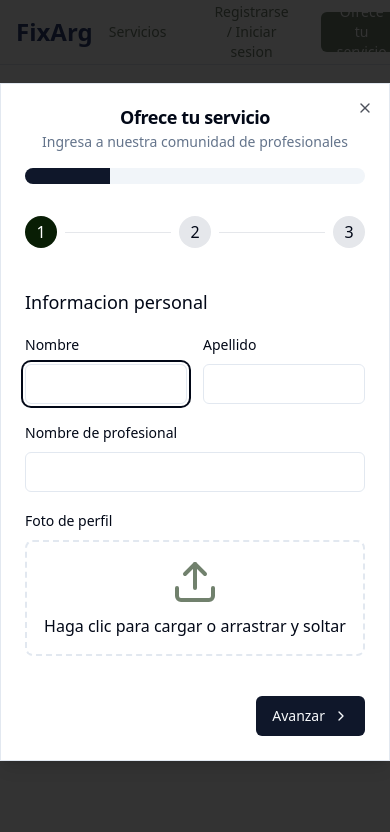
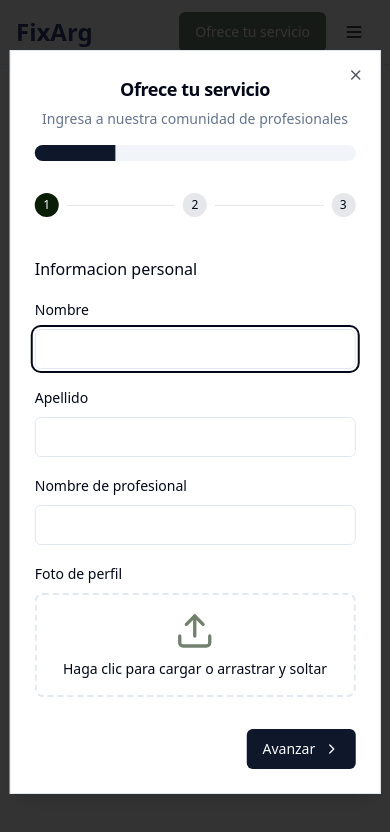
Before and after one commit to Sanhats/FixArg, a Next.js app in the folder fixarg/: page / in a window 390 px wide. Both pictures are taken after a click on the button "Ofrece tu servicio". Shown: the top 832 px of the page. Built offline with nearby package versions, Linux system fonts and the light colour scheme.

Commit message:
responsive style

```diff
--- a/fixarg/app/page.js
+++ b/fixarg/app/page.js
@@ -1,109 +1,114 @@
 "use client"
 
+import { useState } from "react"
 import { Button } from "@/components/ui/button"
 import { Input } from "@/components/ui/input"
 import Link from "next/link"
-import { Search, Wrench, Drill, Truck, Brush, Hammer, PaintBucket, Flame, Leaf } from "lucide-react"
+import { Search, Wrench, Drill, Truck, Brush, Hammer, PaintBucket, Flame, Leaf, Menu, X } from "lucide-react"
+import {
+  Sheet,
+  SheetContent,
+  SheetHeader,
+  SheetTitle,
+  SheetTrigger,
+} from "@/components/ui/sheet"
 import BecomeTaskerForm from "@/components/become-tasker-form"
 
 export default function HomePage() {
   return (
     <div className="min-h-screen bg-white">
-      <header className="border-b">
+      <header className="border-b sticky top-0 bg-white/95 backdrop-blur supports-[backdrop-filter]:bg-white/60 z-50">
         <div className="container mx-auto px-4">
           <nav className="flex items-center justify-between h-16">
             <Link href="/" className="text-2xl font-bold text-[#324376]">
               FixArg
             </Link>
-            <div className="flex items-center gap-4 text-[#71816D]">
+            {/* Desktop Navigation */}
+            <div className="hidden md:flex items-center gap-4 text-[#71816D]">
               <Button variant="ghost">Servicios</Button>
-              <Button variant="ghost">Registrarse / Iniciar sesion</Button>
+              <Button variant="ghost">Registrarse</Button>
               <BecomeTaskerForm />
-
+            </div>
+            {/* Mobile Navigation */}
+            <div className="md:hidden flex items-center gap-2">
+              <BecomeTaskerForm />
+              <Sheet>
+                <SheetTrigger asChild>
+                  <Button variant="ghost" size="icon" className="md:hidden">
+                    <Menu className="h-5 w-5" />
+                    <span className="sr-only">Toggle menu</span>
+                  </Button>
+                </SheetTrigger>
+                <SheetContent>
+                  <SheetHeader>
+                    <SheetTitle>Menú</SheetTitle>
+                  </SheetHeader>
+                  <div className="flex flex-col gap-4 mt-4">
+                    <Button variant="ghost" className="w-full justify-start">
+                      Servicios
+                    </Button>
+                    <Button variant="ghost" className="w-full justify-start">
+                      Registrarse
+                    </Button>
+                    <Button variant="ghost" className="w-full justify-start">
+                      Iniciar sesión
+                    </Button>
+                  </div>
+                </SheetContent>
+              </Sheet>
             </div>
           </nav>
         </div>
       </header>
 
-      <main className="container mx-auto px-4 py-12">
+      <main className="container mx-auto px-4 py-8 md:py-12">
         <div className="relative">
-
-
-
           <div className="absolute left-0 bottom-0 w-64 h-64 bg-[#324376]/2 rounded-full -z-10 blur-3xl" />
           <div className="absolute right-0 top-0 w-64 h-64 bg-[#324376] rounded-full -z-10 blur-3xl" />
 
-          <div className="max-w-3xl mx-auto text-center pt-20 pb-12">
-            <h1 className="text-5xl font-bold text-[#324376] mb-12">
-            Confía en profesionales,              <br />
-            confía en resultados.            </h1>
+          <div className="max-w-3xl mx-auto text-center pt-8 md:pt-20 pb-8 md:pb-12">
+            <h1 className="text-3xl md:text-5xl font-bold text-[#324376] mb-8 md:mb-12">
+              Confía en profesionales,
+              <br />
+              confía en resultados.
+            </h1>
 
-            <div className="relative">
+            <div className="relative max-w-xl mx-auto">
               <Input
                 type="text"
-                placeholder="En que podemos ayudarte?"
-                className="w-full h-14 pl-6 pr-16 text-lg rounded-full border-2 border-gray-200 focus:border-[#14A800]"
+                placeholder="¿En qué podemos ayudarte?"
+                className="w-full h-12 md:h-14 pl-6 pr-16 text-base md:text-lg rounded-full border-2 border-gray-200 focus:border-[#14A800]"
               />
               <Button
-                className="absolute right-2 top-2 bg-[#324376]/ h-10 w-10 rounded-full p-0 hover:bg-[#14A800]/90"
+                className="absolute right-2 top-1/2 -translate-y-1/2 bg-[#324376] h-8 w-8 md:h-10 md:w-10 rounded-full p-0 hover:bg-[#14A800]/90"
                 aria-label="Search"
               >
-                <Search className="h-5 w-5" />
+                <Search className="h-4 w-4 md:h-5 md:w-5" />
               </Button>
             </div>
           </div>
 
-          <div className="grid grid-cols-4 md:grid-cols-8 gap-8 max-w-4xl mx-auto">
-            <Link href="#" className="flex flex-col items-center gap-2 group">
-              <div className="p-4 rounded-full bg-blue-50 group-hover:bg-blue-100 transition-colors">
-                <Wrench className="w-6 h-6 text-[#324376]" />
-              </div>
-              <span className="text-sm text-[#324376]">Ensamblaje</span>
-            </Link>
-
-            <Link href="#" className="flex flex-col items-center gap-2 group">
-              <div className="p-4 rounded-full bg-blue-50 group-hover:bg-blue-100 transition-colors">
-                <Drill className="w-6 h-6 text-[#324376]" />
-              </div>
-              <span className="text-sm text-[#324376]">Montaje</span>
-            </Link>
-
-            <Link href="#" className="flex flex-col items-center gap-2 group">
-              <div className="p-4 rounded-full bg-blue-50 group-hover:bg-blue-100 transition-colors">
-                <Truck className="w-6 h-6 text-[#324376]" />
-              </div>
-              <span className="text-sm text-[#324376]">Mudanza</span>
-            </Link>
-
-            <Link href="#" className="flex flex-col items-center gap-2 group">
-              <div className="p-4 rounded-full bg-blue-50 group-hover:bg-blue-100 transition-colors">
-                <Brush className="w-6 h-6 text-[#324376]" />
-              </div>
-              <span className="text-sm text-[#324376]">Limpieza</span>
-            </Link>
-
-            <Link href="#" className="flex flex-col items-center gap-2 group">
-              <div className="p-4 rounded-full bg-blue-50 group-hover:bg-blue-100 transition-colors">
-                <Leaf className="w-6 h-6 text-[#324376]" />
-              </div>
-              <span className="text-sm text-[#324376]">Ayuda en exteriores</span>
-            </Link>
-
-            <Link href="#" className="flex flex-col items-center gap-2 group">
-              <div className="p-4 rounded-full bg-blue-50 group-hover:bg-blue-100 transition-colors">
-                <Hammer className="w-6 h-6 text-[#324376]" />
-              </div>
-              <span className="text-sm text-[#324376]">Reparaciones del Hogar</span>
-            </Link>
-
-            <Link href="#" className="flex flex-col items-center gap-2 group">
-              <div className="p-4 rounded-full bg-blue-50 group-hover:bg-blue-100 transition-colors">
-                <PaintBucket className="w-6 h-6 text-[#324376]" />
-              </div>
-              <span className="text-sm text-[#324376]">Pintura</span>
-            </Link>
-
-
+          <div className="grid grid-cols-2 sm:grid-cols-4 lg:grid-cols-8 gap-4 md:gap-8 max-w-4xl mx-auto">
+            {[
+              { icon: Wrench, label: "Ensamblaje" },
+              { icon: Drill, label: "Montaje" },
+              { icon: Truck, label: "Mudanza" },
+              { icon: Brush, label: "Limpieza" },
+              { icon: Leaf, label: "Ayuda en exteriores" },
+              { icon: Hammer, label: "Reparaciones del Hogar" },
+              { icon: PaintBucket, label: "Pintura" },
+            ].map((service, index) => (
+              <Link
+                key={index}
+                href="#"
+                className="flex flex-col items-center gap-2 group p-2"
+              >
+                <div className="p-3 md:p-4 rounded-full bg-blue-50 group-hover:bg-blue-100 transition-colors">
+                  <service.icon className="w-5 h-5 md:w-6 md:h-6 text-[#324376]" />
+                </div>
+                <span className="text-xs md:text-sm text-center text-[#324376]">{service.label}</span>
+              </Link>
+            ))}
           </div>
         </div>
       </main>
--- a/fixarg/components/become-tasker-form.jsx
+++ b/fixarg/components/become-tasker-form.jsx
@@ -207,19 +207,19 @@ export default function BecomeTaskerForm() {
               <div className="w-16 h-16 mx-auto mb-4 rounded-full bg-[#091E05] flex items-center justify-center">
                 <Check className="w-8 h-8 text-white" />
               </div>
-              <DialogTitle className="text-center text-2xl">¡Solicitud Enviada!</DialogTitle>
-              <CardDescription className="text-center">
+              <DialogTitle className="text-center text-xl sm:text-2xl">¡Solicitud Enviada!</DialogTitle>
+              <CardDescription className="text-center text-sm sm:text-base">
                 Gracias por tu interés en unirte a nuestra comunidad. Revisaremos tu solicitud y nos pondremos en contacto contigo pronto.
               </CardDescription>
             </CardHeader>
-            <CardFooter className="flex justify-center gap-4">
+            <CardFooter className="flex flex-col sm:flex-row justify-center gap-4">
               <DialogClose asChild>
-                <Button variant="outline">
+                <Button variant="outline" className="w-full sm:w-auto">
                   Cerrar
                 </Button>
               </DialogClose>
               <Button
-                className="bg-[#14A800] text-white hover:bg-[#14A800]/90"
+                className="w-full sm:w-auto bg-[#14A800] text-white hover:bg-[#14A800]/90"
                 onClick={() => window.location.href = '/'}
               >
                 <Home className="mr-2 h-4 w-4" />
@@ -239,10 +239,10 @@ export default function BecomeTaskerForm() {
           Ofrece tu servicio
         </Button>
       </DialogTrigger>
-      <DialogContent className="sm:max-w-[500px]">
+      <DialogContent className="sm:max-w-[500px] w-[95vw] max-h-[90vh] overflow-y-auto">
         <DialogHeader>
-          <DialogTitle>Ofrece tu servicio</DialogTitle>
-          <DialogDescription>
+          <DialogTitle className="text-lg sm:text-xl">Ofrece tu servicio</DialogTitle>
+          <DialogDescription className="text-sm sm:text-base">
           Ingresa a nuestra comunidad de profesionales
           </DialogDescription>
         </DialogHeader>
@@ -250,18 +250,18 @@ export default function BecomeTaskerForm() {
         <Progress value={progress} className="mb-4 color-[#324376]" />
 
         <div className="flex items-center gap-2 mb-6">
-          <div className={`w-8 h-8 rounded-full flex items-center justify-center ${step >= 1 ? 'bg-[#091E05] text-white' : 'bg-gray-200'}`}>1</div>
+          <div className={`w-6 h-6 sm:w-8 sm:h-8 rounded-full flex items-center justify-center text-xs sm:text-sm ${step >= 1 ? 'bg-[#091E05] text-white' : 'bg-gray-200'}`}>1</div>
           <div className="h-px flex-1 bg-gray-200" />
-          <div className={`w-8 h-8 rounded-full flex items-center justify-center ${step >= 2 ? 'bg-[#091E05] text-white' : 'bg-gray-200'}`}>2</div>
+          <div className={`w-6 h-6 sm:w-8 sm:h-8 rounded-full flex items-center justify-center text-xs sm:text-sm ${step >= 2 ? 'bg-[#091E05] text-white' : 'bg-gray-200'}`}>2</div>
           <div className="h-px flex-1 bg-gray-200" />
-          <div className={`w-8 h-8 rounded-full flex items-center justify-center ${step >= 3 ? 'bg-[#091E05] text-white' : 'bg-gray-200'}`}>3</div>
+          <div className={`w-6 h-6 sm:w-8 sm:h-8 rounded-full flex items-center justify-center text-xs sm:text-sm ${step >= 3 ? 'bg-[#091E05] text-white' : 'bg-gray-200'}`}>3</div>
         </div>
 
-        <form onSubmit={handleSubmit} className="space-y-6">
+        <form onSubmit={handleSubmit} className="space-y-4 sm:space-y-6">
           {step === 1 && (
             <div className="space-y-4">
-              <h3 className="text-lg font-medium">Informacion personal</h3>
-              <div className="grid grid-cols-2 gap-4">
+              <h3 className="text-base sm:text-lg font-medium">Informacion personal</h3>
+              <div className="grid grid-cols-1 sm:grid-cols-2 gap-4">
                 <div className="space-y-2">
                   <Label htmlFor="firstName">Nombre</Label>
                   <Input
@@ -298,7 +298,7 @@ export default function BecomeTaskerForm() {
                 >
                   {previewUrl ? (
                     <>
-                      <img src={previewUrl} alt="Profile preview" className="mx-auto h-32 w-32 object-cover rounded-full" />
+                      <img src={previewUrl} alt="Profile preview" className="mx-auto h-24 w-24 sm:h-32 sm:w-32 object-cover rounded-full" />
                       <Button
                         type="button"
                         variant="destructive"
@@ -314,8 +314,8 @@ export default function BecomeTaskerForm() {
                     </>
                   ) : (
                     <>
-                      <Upload className="mx-auto h-12 w-12 text-[#71816D]" />
-                      <div className="mt-2">Haga clic para cargar o arrastrar y soltar</div>
+                      <Upload className="mx-auto h-10 w-10 sm:h-12 sm:w-12 text-[#71816D]" />
+                      <div className="mt-2 text-sm sm:text-base">Haga clic para cargar o arrastrar y soltar</div>
                     </>
                   )}
                   <input
@@ -332,7 +332,7 @@ export default function BecomeTaskerForm() {
 
           {step === 2 && (
             <div className="space-y-4">
-              <h3 className="text-lg font-medium">Informacion personal</h3>
+              <h3 className="text-base sm:text-lg font-medium">Informacion personal</h3>
               <div className="space-y-2">
                 <Label htmlFor="occupation">Ocupacion</Label>
                 <Select onValueChange={(value) => setFormData({...formData, occupation: value})}>
@@ -358,6 +358,7 @@ export default function BecomeTaskerForm() {
                   value={formData.description}
                   onChange={(e) => setFormData({...formData, description: e.target.value})}
                   required
+                  className="min-h-[100px]"
                 />
               </div>
             </div>
@@ -365,11 +366,12 @@ export default function BecomeTaskerForm() {
 
           {step === 3 && (
             <div className="space-y-4">
-              <h3 className="text-lg font-medium">Seguridad de la cuenta</h3>
+              <h3 className="text-base sm:text-lg font-medium">Seguridad de la cuenta</h3>
               <div className="space-y-2">
                 <Label htmlFor="email">Correo electronico</Label>
-                <div className="flex space-x-2">
+                <div className="flex flex-col sm:flex-row space-y-2 sm:space-y-0 sm:space-x-2">
                   <Input
+
                     id="email"
                     type="email"
                     value={formData.email}
@@ -378,11 +380,13 @@ export default function BecomeTaskerForm() {
                     }
                     required
                     disabled={emailVerified}
+                    className="flex-grow"
                   />
                   <Button
                     type="button"
                     onClick={handleSendVerificationCode}
                     disabled={emailVerified || isVerifying}
+                    className="w-full sm:w-auto"
                   >
                     {isVerifying ? "Enviando..." : "Verificar"}
                   </Button>
@@ -393,18 +397,20 @@ export default function BecomeTaskerForm() {
                   <Label htmlFor="verificationCode">
                     Código de verificación
                   </Label>
-                  <div className="flex space-x-2">
+                  <div className="flex flex-col sm:flex-row space-y-2 sm:space-y-0 sm:space-x-2">
                     <Input
                       id="verificationCode"
                       type="text"
                       value={verificationCode}
                       onChange={(e) => setVerificationCode(e.target.value)}
                       required
+                      className="flex-grow"
                     />
                     <Button
                       type="button"
                       onClick={handleVerifyCode}
                       disabled={isVerifying}
+                      className="w-full sm:w-auto"
                     >
                       {isVerifying ?
                       "Verificando..." : "Confirmar"}
@@ -413,8 +419,8 @@ export default function BecomeTaskerForm() {
                 </div>
               )}
               {emailVerified && (
-                <div className="text-[#091E05] flex items-center">
-                  <Check className="mr-2" /> Correo electrónico verificado
+                <div className="text-[#091E05] flex items-center text-sm sm:text-base">
+                  <Check className="mr-2 h-4 w-4 sm:h-5 sm:w-5" /> Correo electrónico verificado
                 </div>
               )}
               <div className="space-y-2">
--- /dev/null
+++ b/fixarg/components/ui/sheet.jsx
@@ -0,0 +1,109 @@
+"use client";
+import * as React from "react"
+import * as SheetPrimitive from "@radix-ui/react-dialog"
+import { cva } from "class-variance-authority";
+import { X } from "lucide-react"
+
+import { cn } from "@/lib/utils"
+
+const Sheet = SheetPrimitive.Root
+
+const SheetTrigger = SheetPrimitive.Trigger
+
+const SheetClose = SheetPrimitive.Close
+
+const SheetPortal = SheetPrimitive.Portal
+
+const SheetOverlay = React.forwardRef(({ className, ...props }, ref) => (
+  <SheetPrimitive.Overlay
+    className={cn(
+      "fixed inset-0 z-50 bg-black/80  data-[state=open]:animate-in data-[state=closed]:animate-out data-[state=closed]:fade-out-0 data-[state=open]:fade-in-0",
+      className
+    )}
+    {...props}
+    ref={ref} />
+))
+SheetOverlay.displayName = SheetPrimitive.Overlay.displayName
+
+const sheetVariants = cva(
+  "fixed z-50 gap-4 bg-background p-6 shadow-lg transition ease-in-out data-[state=open]:animate-in data-[state=closed]:animate-out data-[state=closed]:duration-300 data-[state=open]:duration-500",
+  {
+    variants: {
+      side: {
+        top: "inset-x-0 top-0 border-b data-[state=closed]:slide-out-to-top data-[state=open]:slide-in-from-top",
+        bottom:
+          "inset-x-0 bottom-0 border-t data-[state=closed]:slide-out-to-bottom data-[state=open]:slide-in-from-bottom",
+        left: "inset-y-0 left-0 h-full w-3/4 border-r data-[state=closed]:slide-out-to-left data-[state=open]:slide-in-from-left sm:max-w-sm",
+        right:
+          "inset-y-0 right-0 h-full w-3/4  border-l data-[state=closed]:slide-out-to-right data-[state=open]:slide-in-from-right sm:max-w-sm",
+      },
+    },
+    defaultVariants: {
+      side: "right",
+    },
+  }
+)
+
+const SheetContent = React.forwardRef(({ side = "right", className, children, ...props }, ref) => (
+  <SheetPortal>
+    <SheetOverlay />
+    <SheetPrimitive.Content ref={ref} className={cn(sheetVariants({ side }), className)} {...props}>
+      {children}
+      <SheetPrimitive.Close
+        className="absolute right-4 top-4 rounded-sm opacity-70 ring-offset-background transition-opacity hover:opacity-100 focus:outline-none focus:ring-2 focus:ring-ring focus:ring-offset-2 disabled:pointer-events-none data-[state=open]:bg-secondary">
+        <X className="h-4 w-4" />
+        <span className="sr-only">Close</span>
+      </SheetPrimitive.Close>
+    </SheetPrimitive.Content>
+  </SheetPortal>
+))
+SheetContent.displayName = SheetPrimitive.Content.displayName
+
+const SheetHeader = ({
+  className,
+  ...props
+}) => (
+  <div
+    className={cn("flex flex-col space-y-2 text-center sm:text-left", className)}
+    {...props} />
+)
+SheetHeader.displayName = "SheetHeader"
+
+const SheetFooter = ({
+  className,
+  ...props
+}) => (
+  <div
+    className={cn("flex flex-col-reverse sm:flex-row sm:justify-end sm:space-x-2", className)}
+    {...props} />
+)
+SheetFooter.displayName = "SheetFooter"
+
+const SheetTitle = React.forwardRef(({ className, ...props }, ref) => (
+  <SheetPrimitive.Title
+    ref={ref}
+    className={cn("text-lg font-semibold text-foreground", className)}
+    {...props} />
+))
+SheetTitle.displayName = SheetPrimitive.Title.displayName
+
+const SheetDescription = React.forwardRef(({ className, ...props }, ref) => (
+  <SheetPrimitive.Description
+    ref={ref}
+    className={cn("text-sm text-muted-foreground", className)}
+    {...props} />
+))
+SheetDescription.displayName = SheetPrimitive.Description.displayName
+
+export {
+  Sheet,
+  SheetPortal,
+  SheetOverlay,
+  SheetTrigger,
+  SheetClose,
+  SheetContent,
+  SheetHeader,
+  SheetFooter,
+  SheetTitle,
+  SheetDescription,
+}
```
